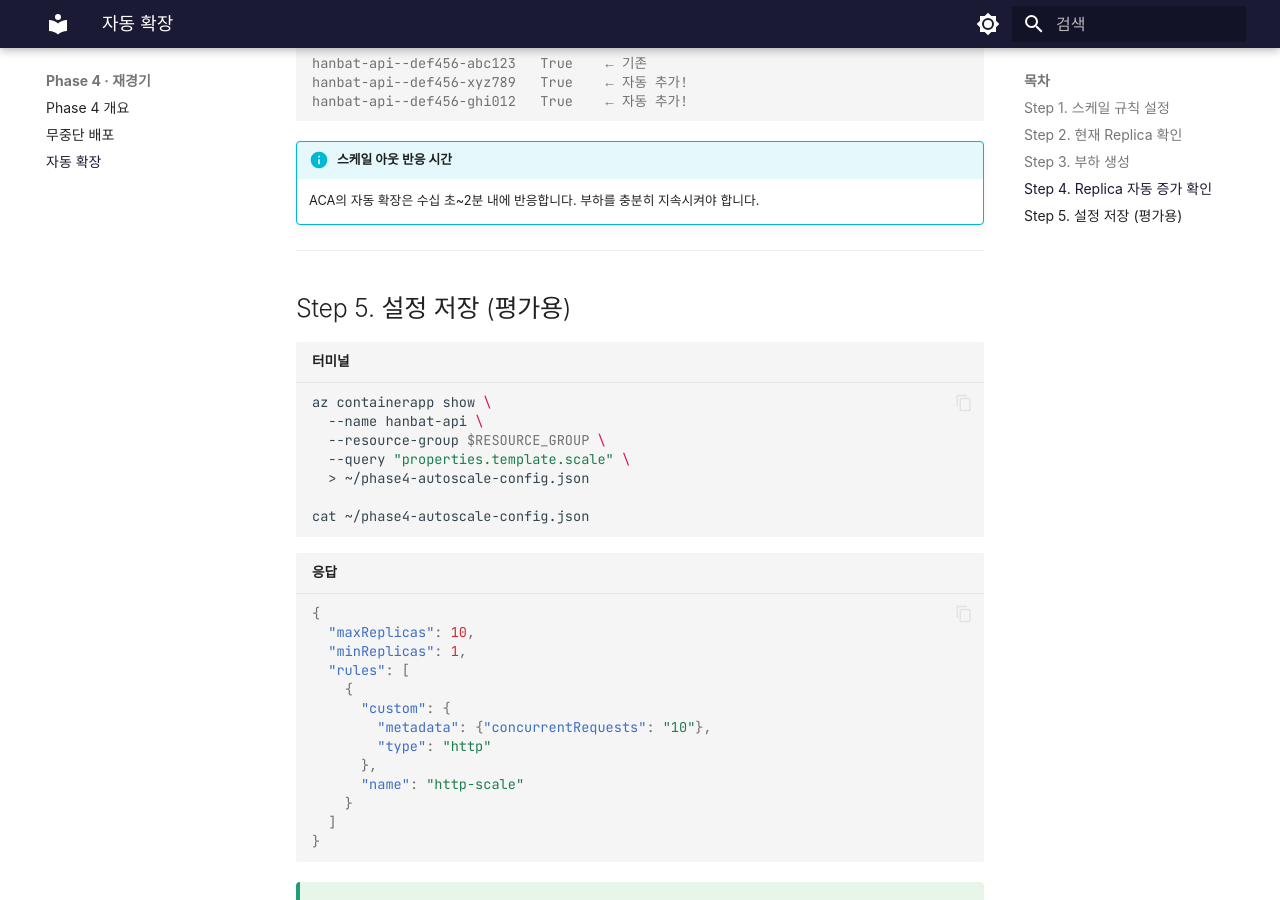
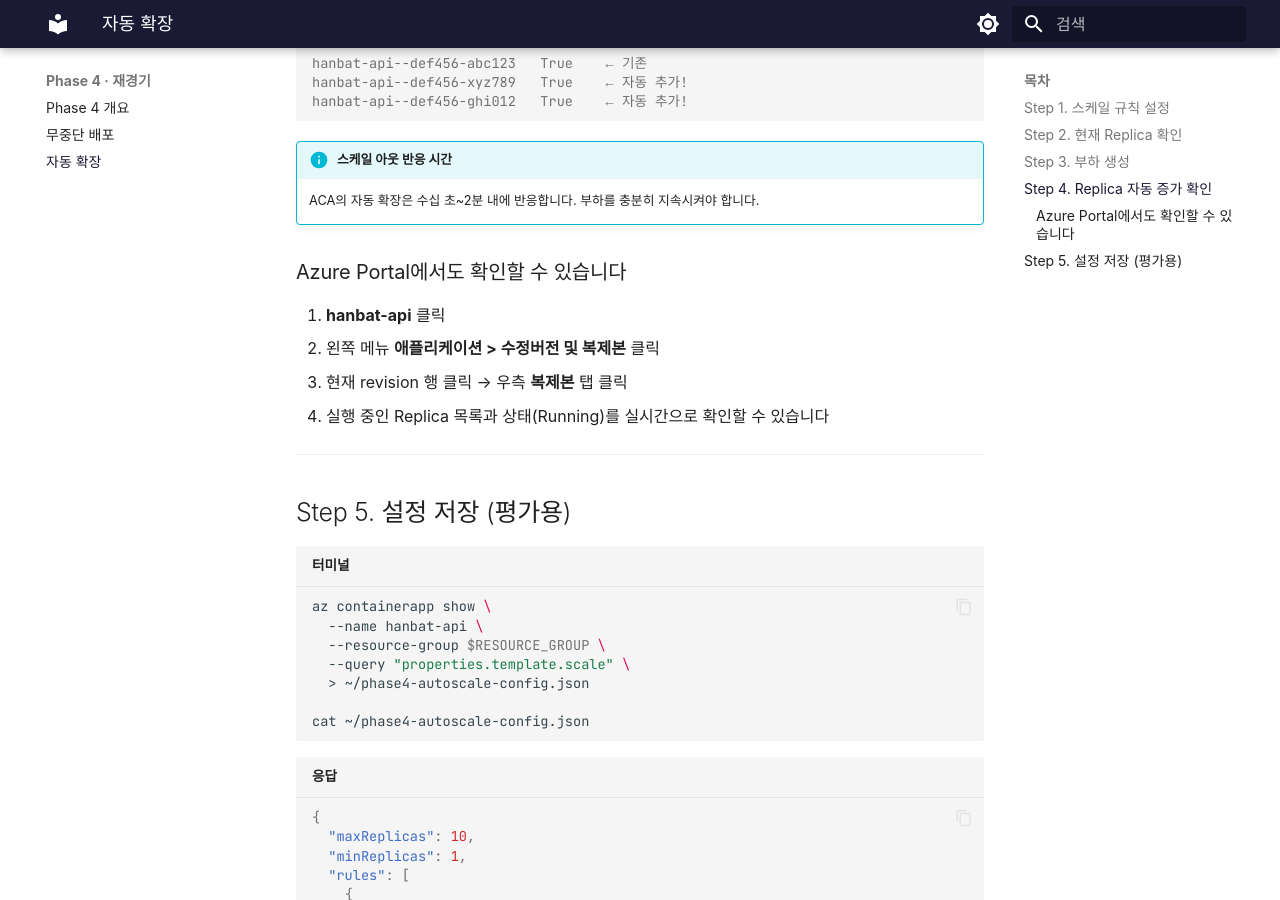
Before and after one commit to skilleat-labs/container-service-labs, an MkDocs documentation site: the page built from docs/phase-4/auto-scale.md, in a window 1280 px wide and 900 px high, scrolled down 2205 px. Built offline with MkDocs 1.6.1 and Material for MkDocs 9.7.7, drawn with Linux system fonts in a browser that asks for light colours; some web fonts are replaced.

Commit message:
feat: Step 4 Replica 확인에 Azure Portal 콘솔 방법 추가
수정버전 및 복제본 > 복제본 탭으로 확인하는 UI 경로 안내 추가

Co-Authored-By: Claude Sonnet 4.6 <noreply@anthropic.com>

```diff
--- a/docs/phase-4/auto-scale.md
+++ b/docs/phase-4/auto-scale.md
@@ -105,6 +105,13 @@ hanbat-api--def456-ghi012   True    ← 자동 추가!
 !!! info "스케일 아웃 반응 시간"
     ACA의 자동 확장은 수십 초~2분 내에 반응합니다. 부하를 충분히 지속시켜야 합니다.
 
+### Azure Portal에서도 확인할 수 있습니다
+
+1. **hanbat-api** 클릭
+2. 왼쪽 메뉴 **애플리케이션 > 수정버전 및 복제본** 클릭
+3. 현재 revision 행 클릭 → 우측 **복제본** 탭 클릭
+4. 실행 중인 Replica 목록과 상태(Running)를 실시간으로 확인할 수 있습니다
+
 ---
 
 ## Step 5. 설정 저장 (평가용)
```
